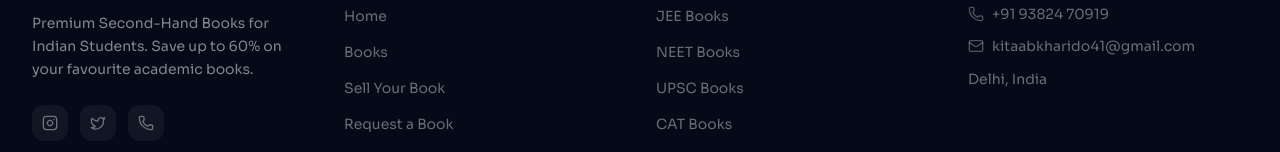
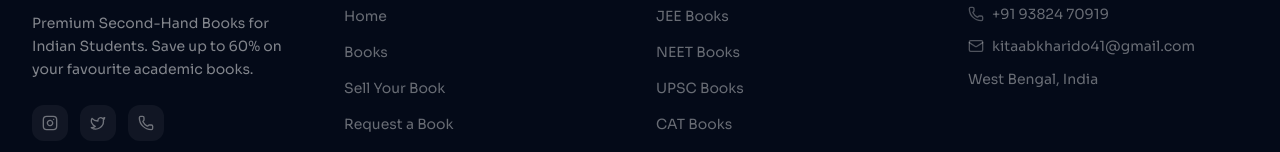
Before and after one commit to kitaabkharido41-design/kitaab-kharido, a Next.js app: page / in a window 1280 px wide. Shown: the part 2041-2193 px from the top of the page. Built offline with nearby package versions, Linux system fonts and the light colour scheme; no server answers; the database is empty.

Commit message:
Update logo with new image, change footer address to West Bengal, India

```diff
--- a/src/components/layout/footer.tsx
+++ b/src/components/layout/footer.tsx
@@ -113,7 +113,7 @@ export function Footer() {
               </li>
               <li>
                 <span className="leading-relaxed">
-                  Delhi, India
+                  West Bengal, India
                 </span>
               </li>
             </ul>
```
Also changed, not shown: public/favicon.jpg, public/logo.jpg.
